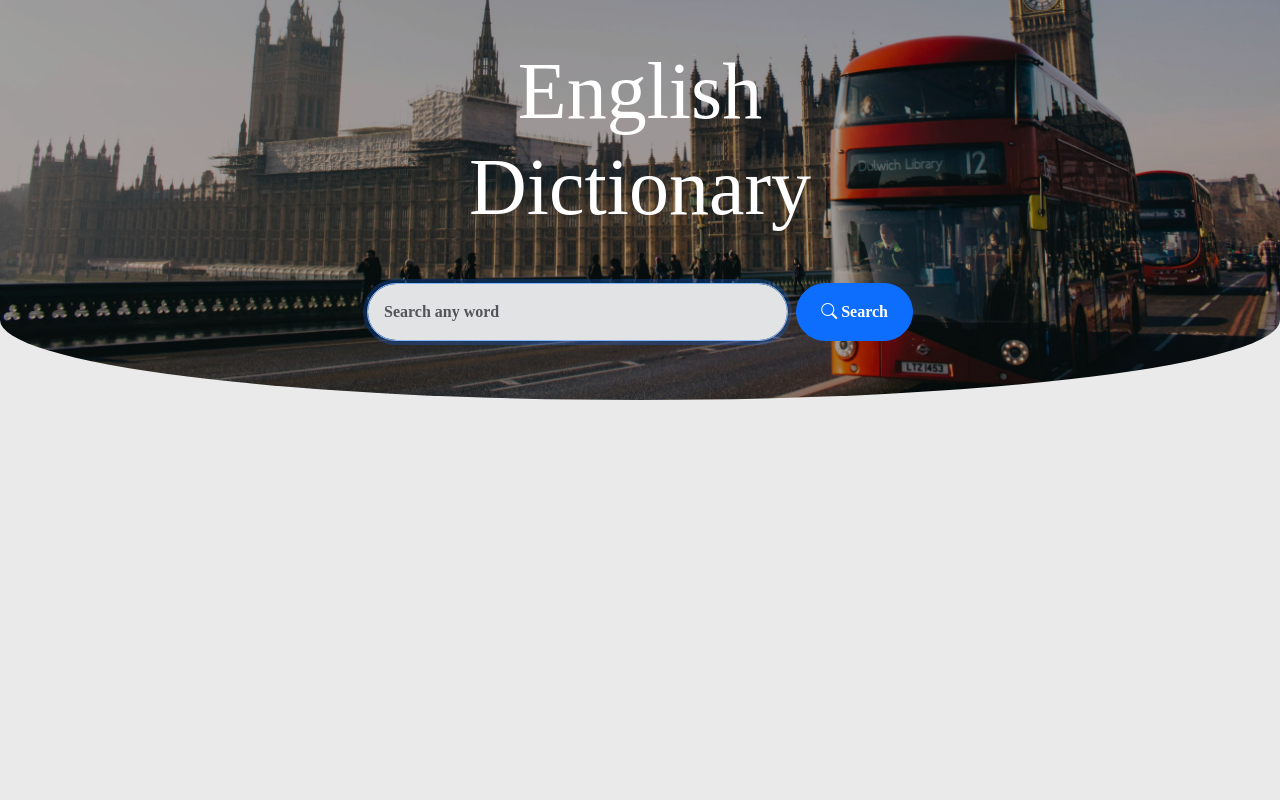
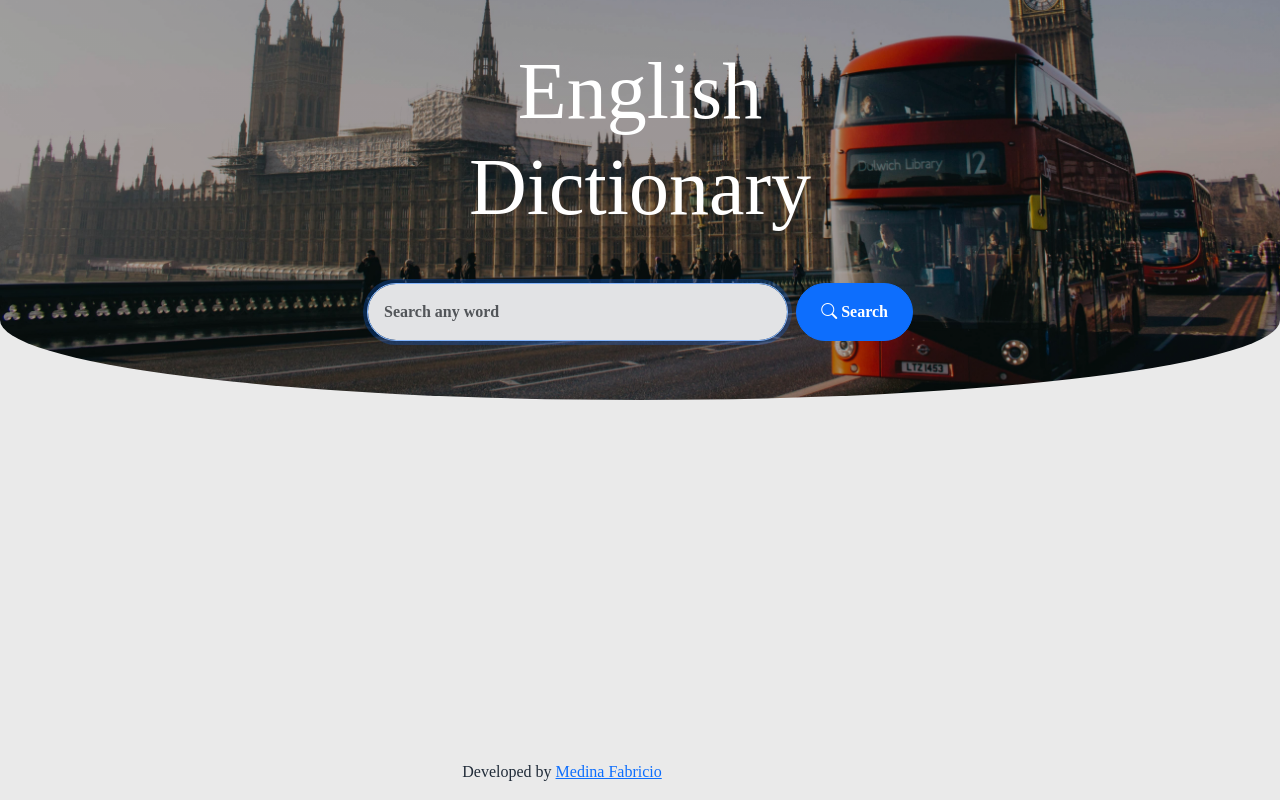
Before and after one commit to MFabri31/english-dictionary, a React (Vite) app: page / in a window 1280 px wide. Built offline with nearby package versions, Linux system fonts and the light colour scheme.

Commit message:
add footer

```diff
--- a/src/App.jsx
+++ b/src/App.jsx
@@ -3,6 +3,7 @@ import SearchForm from "./components/SearchForm";
 import { Col, Container, Row } from "react-bootstrap";
 import Dictionary from "./components/Dictionary";
 import useDictionary from "./hooks/useDictionary";
+import { Footer } from "./components/Footer";
 
 const App = () => {
   const { wordData, loading, error, getWordData } = useDictionary();
@@ -20,6 +21,7 @@ const App = () => {
             </main>
           </Col>
         </Row>
+        <Footer />
       </Container>
     </>
   );
--- /dev/null
+++ b/src/components/Footer.jsx
@@ -0,0 +1,15 @@
+export const Footer = () => {
+  return (
+    <footer className="position-absolute bottom-0 py-3 text-center footer ">
+      Developed by {""}
+      <a
+        href="https://www.linkedin.com/in/medina-fabricio-aa81741b5"
+        className="fst-normal"
+        target="blank"
+        rel="noopener noreferrer"
+      >
+        Medina Fabricio
+      </a>
+    </footer>
+  );
+};
--- a/src/styles.css
+++ b/src/styles.css
@@ -4,9 +4,12 @@
 }
 
 body {
+  position: relative;
+  min-height: 100vh;
   font-family: serif;
   background-color: var(--white-color);
   color: var(--dark-color);
+  overflow-x: hidden;
 }
 
 .loading {
@@ -29,3 +32,13 @@ body {
   background-repeat: no-repeat;
   background-size: cover;
 }
+
+.footer {
+  width: 100%;
+}
+
+@media screen and (min-width: 768px) {
+  .footer {
+    width: 75%;
+  }
+}
```
